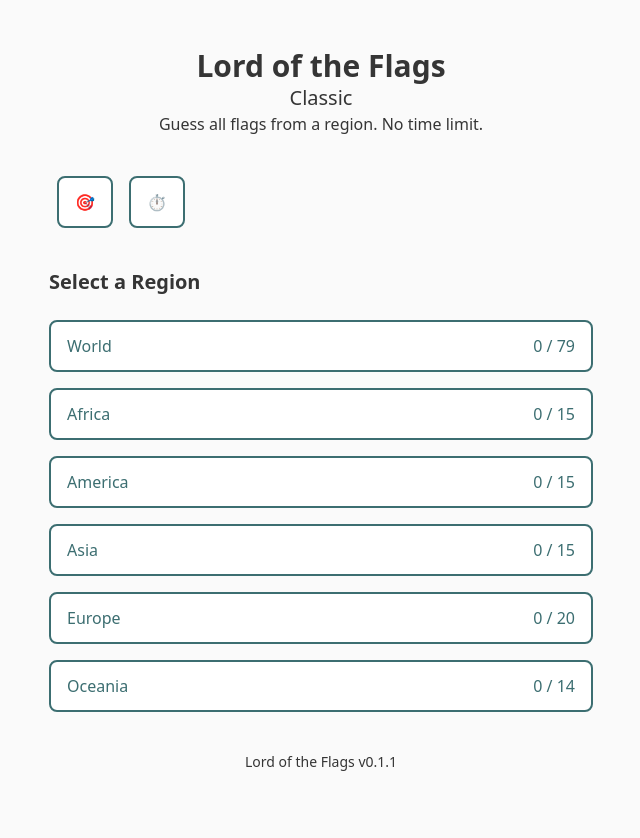
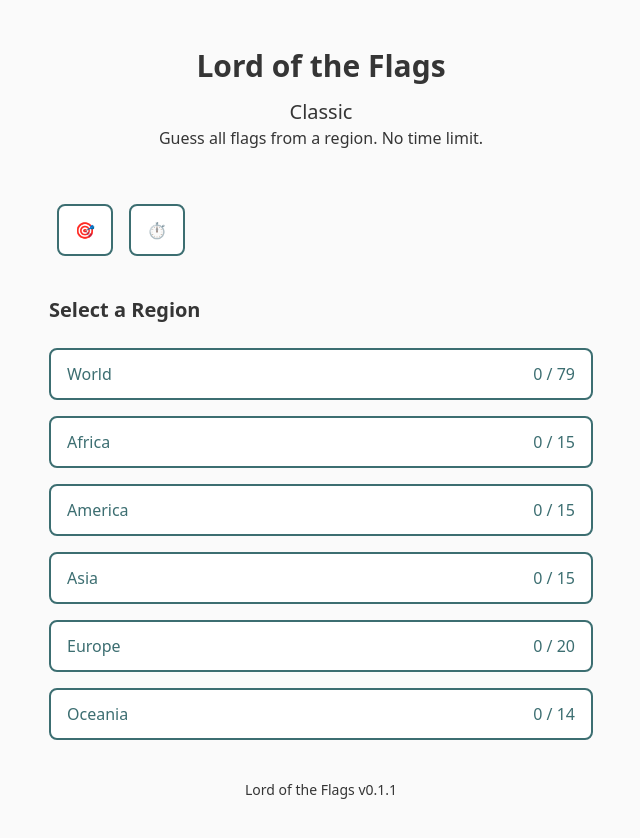
Before and after one commit to jacqueshovine/lordoftheflags, a Vue app: page / in a window 1280 px wide. Shown: the top 838 px of the page, without its empty margins (319-959 px from the left). Built offline with nearby package versions, Linux system fonts and the light colour scheme.

Commit message:
fix mode switch line break

```diff
--- a/src/views/HomeView.vue
+++ b/src/views/HomeView.vue
@@ -17,8 +17,10 @@ function setCurrentMode(mode) {
 <template>
   <main class="max-w-xl mx-auto p-4">
     <h1 class="text-3xl font-bold text-center">Lord of the Flags</h1>
-    <p class="text-xl text-center">{{ gameStore.currentMode.name }}</p>
-    <p class="text-center">{{ gameStore.currentMode.description }}</p>
+    <div class="h-20 flex flex-col items-center justify-center">
+      <p class="text-xl text-center">{{ gameStore.currentMode.name }}</p>
+      <p class="text-center">{{ gameStore.currentMode.description }}</p>
+    </div>
 
     <!-- Mode Selection -->
     <div v-if="!gameStore.gameRunning" class="mt-8">
```
Also changed, not shown: 1 other file (tests, documents, lock files or other folders).
